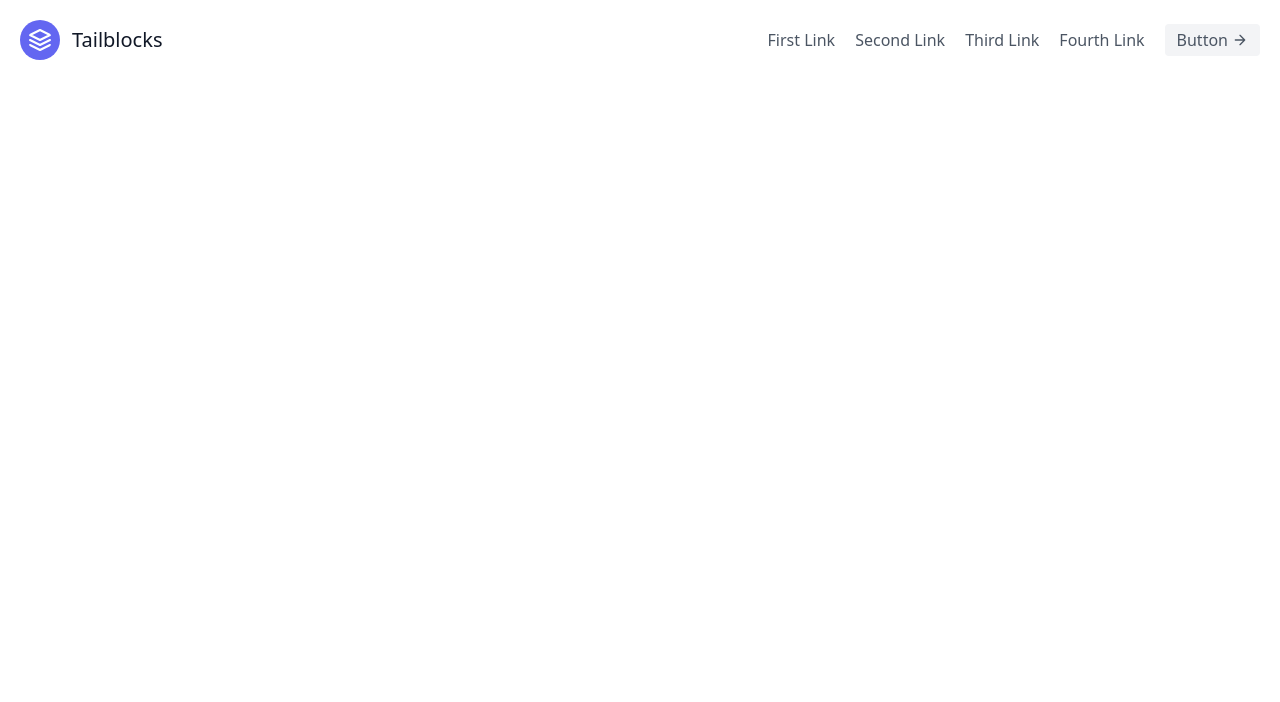
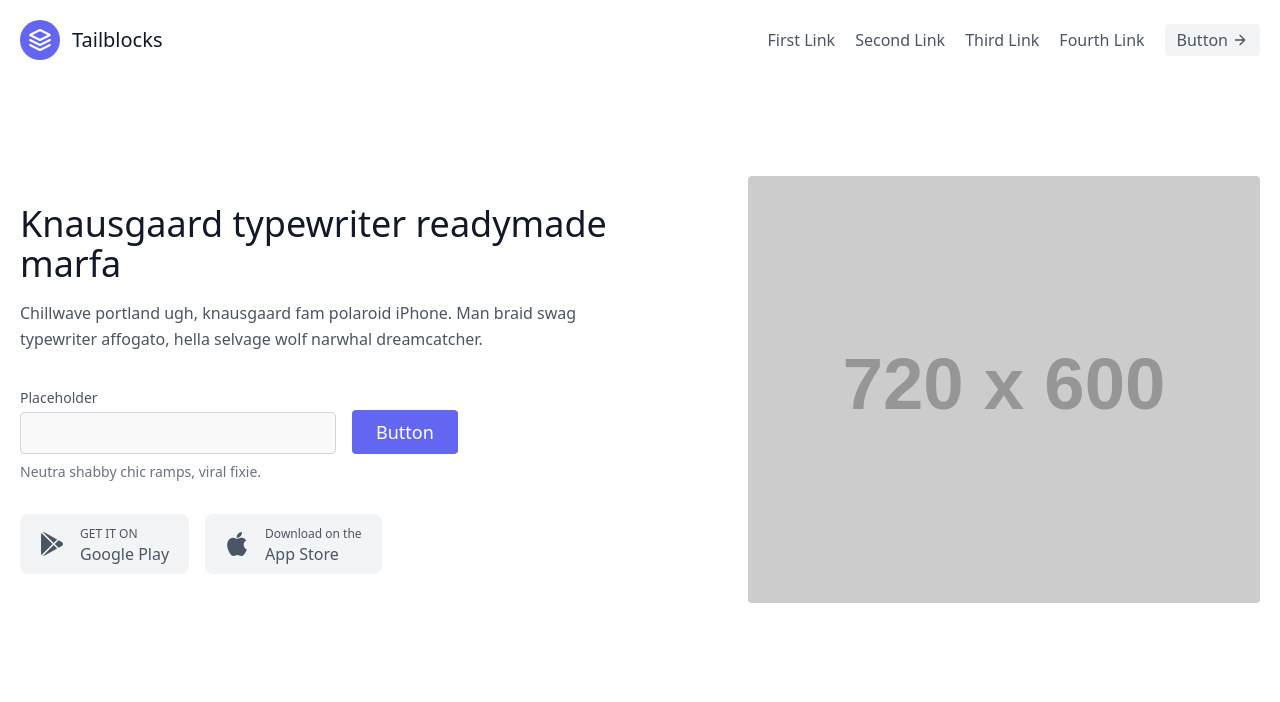
Before and after one commit to Abuelo76/gitReal, a plain HTML site: page index.html in a window 1280 px wide. Drawn offline with nearby package versions, Linux system fonts and the light colour scheme; placeholder pictures from the web are drawn by us.

Commit message:
Se agrego la parte de hero en el index html

```diff
--- a/index.html
+++ b/index.html
@@ -29,5 +29,45 @@
           </button>
         </div>
       </header>
+      <section class="text-gray-600 body-font">
+        <div class="container mx-auto flex px-5 py-24 md:flex-row flex-col items-center">
+          <div class="lg:flex-grow md:w-1/2 lg:pr-24 md:pr-16 flex flex-col md:items-start md:text-left mb-16 md:mb-0 items-center text-center">
+            <h1 class="title-font sm:text-4xl text-3xl mb-4 font-medium text-gray-900">Knausgaard typewriter readymade marfa</h1>
+            <p class="mb-8 leading-relaxed">Chillwave portland ugh, knausgaard fam polaroid iPhone. Man braid swag typewriter affogato, hella selvage wolf narwhal dreamcatcher.</p>
+            <div class="flex w-full md:justify-start justify-center items-end">
+              <div class="relative mr-4 md:w-full lg:w-full xl:w-1/2 w-2/4">
+                <label for="hero-field" class="leading-7 text-sm text-gray-600">Placeholder</label>
+                <input type="text" id="hero-field" name="hero-field" class="w-full bg-gray-100 rounded border bg-opacity-50 border-gray-300 focus:ring-2 focus:ring-indigo-200 focus:bg-transparent focus:border-indigo-500 text-base outline-none text-gray-700 py-1 px-3 leading-8 transition-colors duration-200 ease-in-out">
+              </div>
+              <button class="inline-flex text-white bg-indigo-500 border-0 py-2 px-6 focus:outline-none hover:bg-indigo-600 rounded text-lg">Button</button>
+            </div>
+            <p class="text-sm mt-2 text-gray-500 mb-8 w-full">Neutra shabby chic ramps, viral fixie.</p>
+            <div class="flex lg:flex-row md:flex-col">
+              <button class="bg-gray-100 inline-flex py-3 px-5 rounded-lg items-center hover:bg-gray-200 focus:outline-none">
+                <svg xmlns="http://www.w3.org/2000/svg" fill="currentColor" class="w-6 h-6" viewBox="0 0 512 512">
+                  <path d="M99.617 8.057a50.191 50.191 0 00-38.815-6.713l230.932 230.933 74.846-74.846L99.617 8.057zM32.139 20.116c-6.441 8.563-10.148 19.077-10.148 30.199v411.358c0 11.123 3.708 21.636 10.148 30.199l235.877-235.877L32.139 20.116zM464.261 212.087l-67.266-37.637-81.544 81.544 81.548 81.548 67.273-37.64c16.117-9.03 25.738-25.442 25.738-43.908s-9.621-34.877-25.749-43.907zM291.733 279.711L60.815 510.629c3.786.891 7.639 1.371 11.492 1.371a50.275 50.275 0 0027.31-8.07l266.965-149.372-74.849-74.847z"></path>
+                </svg>
+                <span class="ml-4 flex items-start flex-col leading-none">
+                  <span class="text-xs text-gray-600 mb-1">GET IT ON</span>
+                  <span class="title-font font-medium">Google Play</span>
+                </span>
+              </button>
+              <button class="bg-gray-100 inline-flex py-3 px-5 rounded-lg items-center lg:ml-4 md:ml-0 ml-4 md:mt-4 mt-0 lg:mt-0 hover:bg-gray-200 focus:outline-none">
+                <svg xmlns="http://www.w3.org/2000/svg" fill="currentColor" class="w-6 h-6" viewBox="0 0 305 305">
+                  <path d="M40.74 112.12c-25.79 44.74-9.4 112.65 19.12 153.82C74.09 286.52 88.5 305 108.24 305c.37 0 .74 0 1.13-.02 9.27-.37 15.97-3.23 22.45-5.99 7.27-3.1 14.8-6.3 26.6-6.3 11.22 0 18.39 3.1 25.31 6.1 6.83 2.95 13.87 6 24.26 5.81 22.23-.41 35.88-20.35 47.92-37.94a168.18 168.18 0 0021-43l.09-.28a2.5 2.5 0 00-1.33-3.06l-.18-.08c-3.92-1.6-38.26-16.84-38.62-58.36-.34-33.74 25.76-51.6 31-54.84l.24-.15a2.5 2.5 0 00.7-3.51c-18-26.37-45.62-30.34-56.73-30.82a50.04 50.04 0 00-4.95-.24c-13.06 0-25.56 4.93-35.61 8.9-6.94 2.73-12.93 5.09-17.06 5.09-4.64 0-10.67-2.4-17.65-5.16-9.33-3.7-19.9-7.9-31.1-7.9l-.79.01c-26.03.38-50.62 15.27-64.18 38.86z"></path>
+                  <path d="M212.1 0c-15.76.64-34.67 10.35-45.97 23.58-9.6 11.13-19 29.68-16.52 48.38a2.5 2.5 0 002.29 2.17c1.06.08 2.15.12 3.23.12 15.41 0 32.04-8.52 43.4-22.25 11.94-14.5 17.99-33.1 16.16-49.77A2.52 2.52 0 00212.1 0z"></path>
+                </svg>
+                <span class="ml-4 flex items-start flex-col leading-none">
+                  <span class="text-xs text-gray-600 mb-1">Download on the</span>
+                  <span class="title-font font-medium">App Store</span>
+                </span>
+              </button>
+            </div>
+          </div>
+          <div class="lg:max-w-lg lg:w-full md:w-1/2 w-5/6">
+            <img class="object-cover object-center rounded" alt="hero" src="https://dummyimage.com/720x600">
+          </div>
+        </div>
+      </section>
 </body>
 </html>
```
